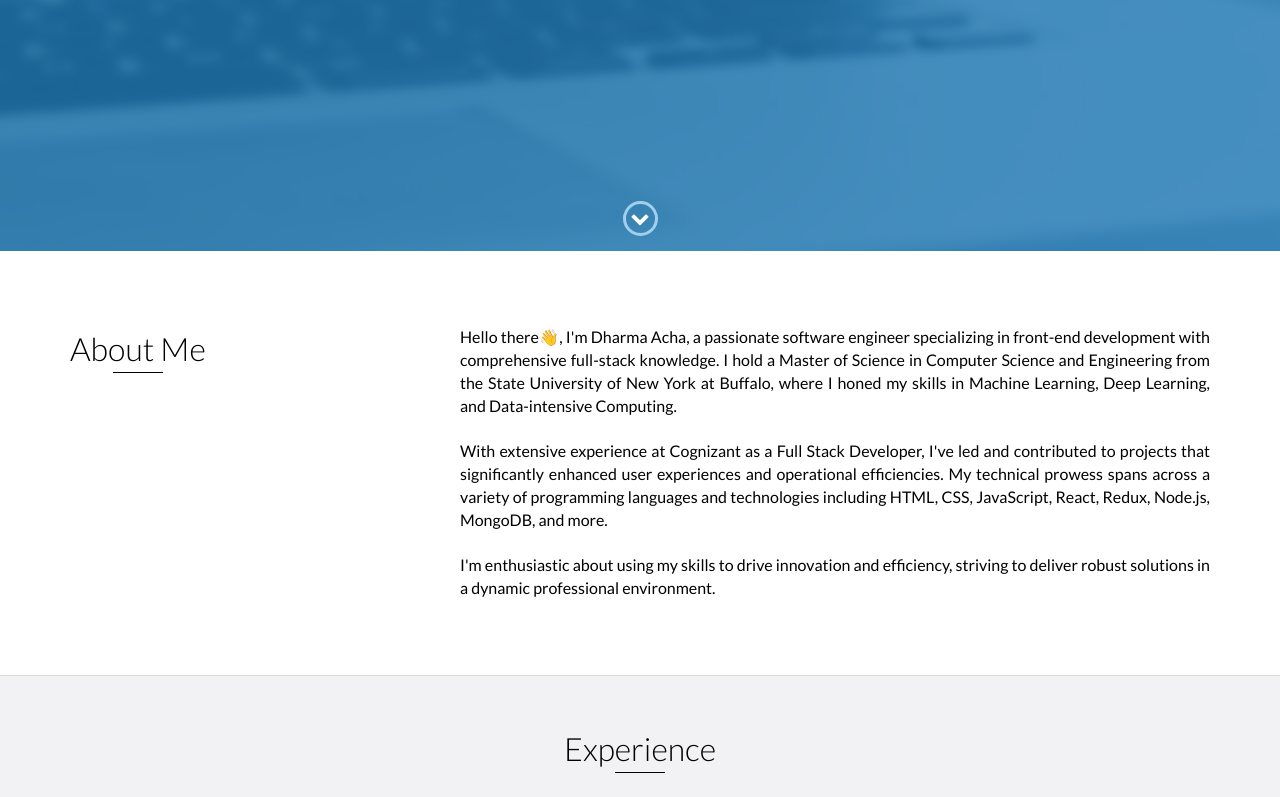
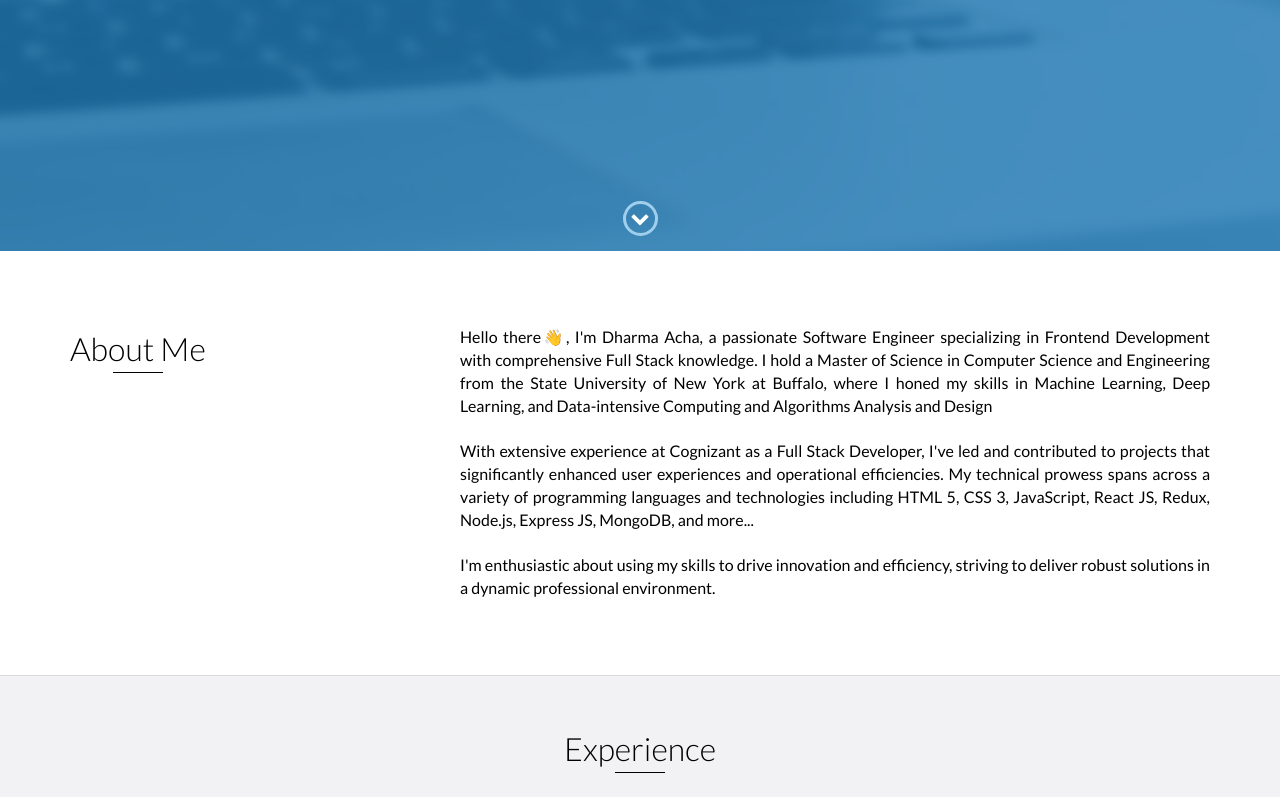
Before and after one commit to dharma-acha/portfolio, a website: page index.html in a window 1280 px wide. Shown: the part 549-1346 px from the top of the page. Drawn offline with nearby package versions, Linux system fonts and the light colour scheme.

Commit message:
updated index.html

```diff
--- a/index.html
+++ b/index.html
@@ -77,15 +77,15 @@
                 </div>
                 <div class="col-md-8">
                     <p>
-                        Hello there&#x1F44B;, I'm Dharma Acha, a passionate software engineer specializing in front-end
-                        development with comprehensive full-stack knowledge. I hold a Master of Science in Computer
+                        Hello there&#x1F44B;, I'm Dharma Acha, a passionate Software Engineer specializing in Frontend
+                        Development with comprehensive Full Stack knowledge. I hold a Master of Science in Computer
                         Science and Engineering from the State University of New York at Buffalo, where I honed my
-                        skills in Machine Learning, Deep Learning, and Data-intensive Computing.<br><br>
+                        skills in Machine Learning, Deep Learning, and Data-intensive Computing and Algorithms Analysis and Design<br><br>
 
                         With extensive experience at Cognizant as a Full Stack Developer, I've led and contributed to
                         projects that significantly enhanced user experiences and operational efficiencies. My technical
-                        prowess spans across a variety of programming languages and technologies including HTML, CSS,
-                        JavaScript, React, Redux, Node.js, MongoDB, and more.<br><br>
+                        prowess spans across a variety of programming languages and technologies including HTML 5, CSS 3,
+                        JavaScript, React JS, Redux, Node.js, Express JS, MongoDB, and more...<br><br>
 
                         I'm enthusiastic about using my skills to drive innovation and efficiency, striving to deliver
                         robust solutions in a dynamic professional environment.
```
